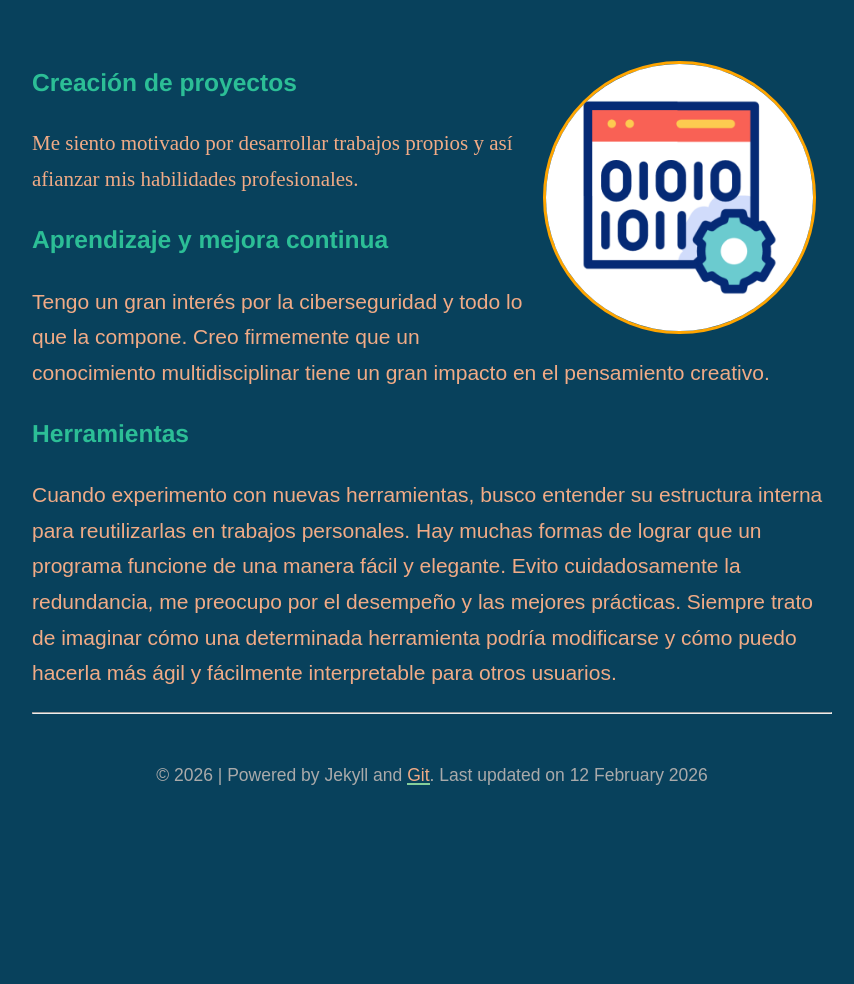
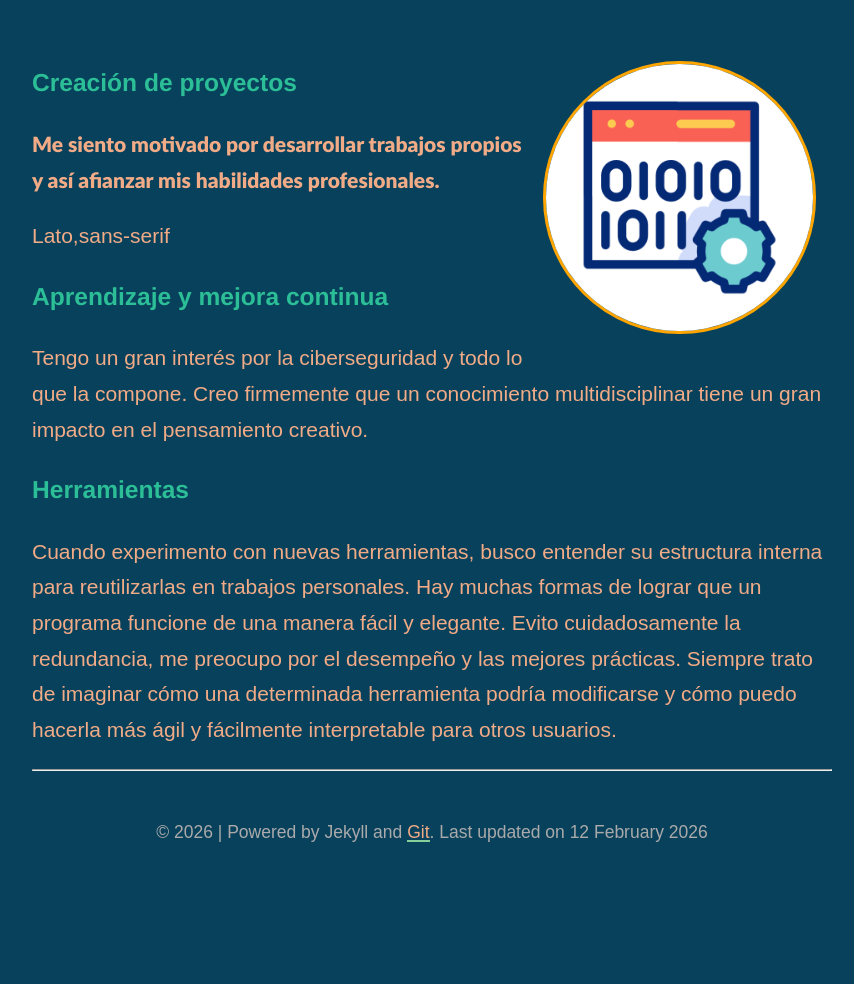
Before and after one commit to q3it/card, a Jekyll site: the page built from index.md, in a window 1280 px wide. Shown: the whole page, without its empty margins (208-1062 px from the left). Built offline with Jekyll 4.4.1, drawn with Linux system fonts in a browser that asks for light colours; nearby versions of some CDN libraries.

Commit message:
Update index.md

```diff
--- a/index.md
+++ b/index.md
@@ -8,8 +8,8 @@
 ---
 <!--# <span style="color:#2CBE96">Visión</span>  Color subtítulos #98a0ac-->
 ### <span style="color:#2CBE96">Creación de proyectos</span>
-<p style="font-family: 'Times New Roman', Times, serif;">Me siento motivado por desarrollar trabajos propios y así afianzar mis habilidades profesionales.</p>
-
+<p style="font-family: Lato,sans-serif;">Me siento motivado por desarrollar trabajos propios y así afianzar mis habilidades profesionales.</p>
+Lato,sans-serif
 
 ### <span style="color:#2CBE96">Aprendizaje y mejora continua</span>
 Tengo un gran interés por la ciberseguridad y todo lo que la compone. Creo firmemente que un conocimiento multidisciplinar tiene un gran impacto en el pensamiento creativo.
```
